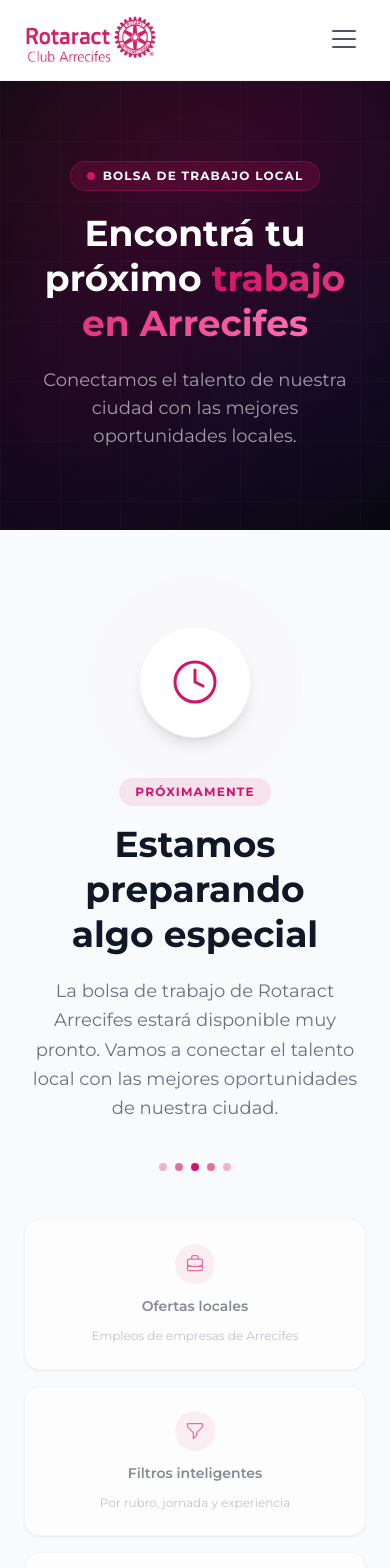
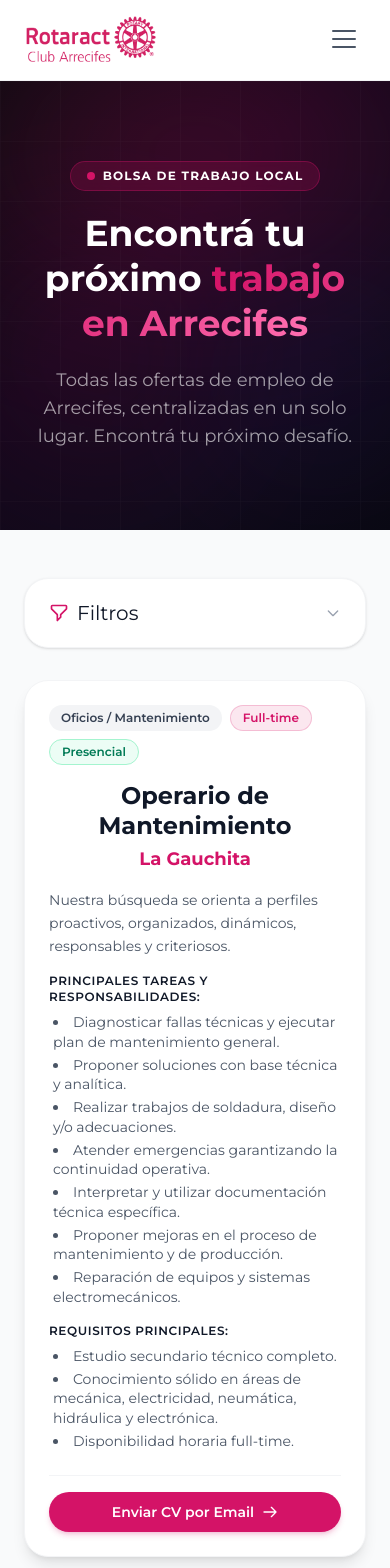
Before and after one commit to valentinomaseda/rotaract-arrecifes, a React (Vite) app: page /empleos in a window 390 px wide. Shown: the top 1568 px of the page. Built offline with nearby package versions, Linux system fonts and the light colour scheme.

Commit message:
content: Subir operario de mantenimiento- La gauchita. Pequenia modificacion de contenido en el titulo

```diff
--- a/src/data/jobsData.js
+++ b/src/data/jobsData.js
@@ -1,56 +1,28 @@
 export const jobsData = [
   {
-    id: 'job-001',
-    title: 'Vendedor/a de Salón',
-    company: 'Comercio Céntrico',
-    category: 'Comercio / Ventas',
+    id: 'job-004',
+    title: 'Operario de Mantenimiento',
+    company: 'La Gauchita',
+    category: 'Oficios / Mantenimiento',
     type: 'Full-time',
-    experience: 'Sin experiencia / Primer Empleo',
-    modality: 'Presencial',
-    description: 'Buscamos persona proactiva para atención al público, reposición de mercadería y control de stock. Buen clima laboral y oportunidades de crecimiento.',
-    requirements: [
-      'Secundario completo',
-      'Buena predisposición y trato con el público',
-      'Disponibilidad para trabajar sábados por la mañana',
-    ],
-    schedule: 'Lunes a Viernes de 8:30 a 12:30 y de 16:30 a 20:30 hs. Sábados medio día.',
-    applyVia: 'mailto:cv@ejemplo.com',
-    deadline: '2026-09-15',
-  },
-  {
-    id: 'job-002',
-    title: 'Administrativo/a Contable',
-    company: 'Empresa Agropecuaria local',
-    category: 'Administración / Oficina',
-    type: 'Part-time',
     experience: 'Con experiencia previa',
     modality: 'Presencial',
-    description: 'Tareas de carga de comprobantes, conciliaciones bancarias, atención telefónica y soporte general a la administración.',
+    description: 'Nuestra búsqueda se orienta a perfiles proactivos, organizados, dinámicos, responsables y criteriosos.',
+    responsibilities: [
+      'Diagnosticar fallas técnicas y ejecutar plan de mantenimiento general.',
+      'Proponer soluciones con base técnica y analítica.',
+      'Realizar trabajos de soldadura, diseño y/o adecuaciones.',
+      'Atender emergencias garantizando la continuidad operativa.',
+      'Interpretar y utilizar documentación técnica específica.',
+      'Proponer mejoras en el proceso de mantenimiento y de producción.',
+      'Reparación de equipos y sistemas electromecánicos.'
+    ],
     requirements: [
-      'Estudiante de ciencias económicas o carreras afines (no excluyente)',
-      'Experiencia mínima de 1 año en posiciones similares',
-      'Manejo de paquete Office (Excel excluyente)',
+      'Estudio secundario técnico completo.',
+      'Conocimiento sólido en áreas de mecánica, electricidad, neumática, hidráulica y electrónica.',
+      'Disponibilidad horaria full-time.'
     ],
-    schedule: 'Lunes a Viernes de 8:00 a 12:00 hs.',
-    applyVia: 'https://wa.me/5492478513553', // Example phone
-    deadline: '2026-08-30',
-  },
-  {
-    id: 'job-003',
-    title: 'Desarrollador/a Web Frontend',
-    company: 'Agencia de Marketing Digital',
-    category: 'Tecnología / Diseño',
-    type: 'Full-time',
-    experience: 'Junior / Semi-Senior',
-    modality: 'Remoto',
-    description: 'Sumate a nuestro equipo para maquetar sitios web y crear interfaces dinámicas para clientes locales y de la zona.',
-    requirements: [
-      'Conocimientos sólidos en HTML, CSS, JavaScript (React es un plus)',
-      'Capacidad para trabajar de forma autónoma',
-      'Se valora portfolio de proyectos previos',
-    ],
-    schedule: 'Horario flexible (orientado a objetivos)',
-    applyVia: 'mailto:rrhh@agenciaejemplo.com',
-    deadline: '2026-09-10',
+    schedule: 'Full-time',
+    applyVia: 'mailto:rrhh@lagauchita.com',
   }
 ];
--- a/src/features/jobs/JobCard.jsx
+++ b/src/features/jobs/JobCard.jsx
@@ -20,11 +20,11 @@ export const JobCard = ({ job }) => {
       </div>
 
       {/* Título y Empresa */}
-      <div className="mb-4">
+      <div className="mb-4 text-center">
         <h3 className="font-garet text-2xl text-gray-900 mb-1 leading-tight">
           {job.title}
         </h3>
-        <p className="font-montserrat text-sm font-medium text-gray-500">
+        <p className="font-montserrat text-lg font-bold text-cranberry">
           {job.company}
         </p>
       </div>
@@ -34,6 +34,19 @@ export const JobCard = ({ job }) => {
         <p className="font-montserrat text-gray-600 text-sm leading-relaxed">
           {job.description}
         </p>
+
+        {job.responsibilities && job.responsibilities.length > 0 && (
+          <div>
+            <h4 className="font-montserrat text-xs font-semibold text-gray-900 uppercase tracking-wider mb-2">
+              Principales tareas y responsabilidades:
+            </h4>
+            <ul className="list-disc list-inside font-montserrat text-sm text-gray-600 space-y-1">
+              {job.responsibilities.map((resp, index) => (
+                <li key={index} className="pl-1 leading-snug">{resp}</li>
+              ))}
+            </ul>
+          </div>
+        )}
 
         {job.requirements && job.requirements.length > 0 && (
           <div>
@@ -48,32 +61,10 @@ export const JobCard = ({ job }) => {
           </div>
         )}
 
-        {/* Info adicional rápida */}
-        <div className="pt-4 mt-4 border-t border-gray-100 grid grid-cols-1 gap-2">
-          <div className="flex items-start gap-2">
-            <svg className="w-4 h-4 text-gray-400 mt-0.5 shrink-0" fill="none" stroke="currentColor" viewBox="0 0 24 24" aria-hidden="true">
-              <path strokeLinecap="round" strokeLinejoin="round" strokeWidth={2} d="M12 8v4l3 3m6-3a9 9 0 11-18 0 9 9 0 0118 0z" />
-            </svg>
-            <span className="font-montserrat text-xs text-gray-500 leading-tight">
-              {job.schedule}
-            </span>
-          </div>
-          <div className="flex items-start gap-2">
-            <svg className="w-4 h-4 text-gray-400 mt-0.5 shrink-0" fill="none" stroke="currentColor" viewBox="0 0 24 24" aria-hidden="true">
-              <path strokeLinecap="round" strokeLinejoin="round" strokeWidth={2} d="M21 13.255A23.931 23.931 0 0112 15c-3.183 0-6.22-.62-9-1.745M16 6V4a2 2 0 00-2-2h-4a2 2 0 00-2 2v2m4 6h.01M5 20h14a2 2 0 002-2V8a2 2 0 00-2-2H5a2 2 0 00-2 2v10a2 2 0 002 2z" />
-            </svg>
-            <span className="font-montserrat text-xs text-gray-500 leading-tight">
-              Exp: {job.experience}
-            </span>
-          </div>
-        </div>
       </div>
 
       {/* Footer / CTA */}
-      <div className="mt-6 pt-4 flex flex-col sm:flex-row items-center justify-between gap-4 border-t border-gray-100">
-        <span className="font-montserrat text-xs text-gray-400">
-          Cierra: {new Date(job.deadline).toLocaleDateString('es-AR')}
-        </span>
+      <div className="mt-6 pt-4 flex flex-col sm:flex-row items-center justify-end gap-4 border-t border-gray-100">
         <a
           href={job.applyVia}
           target="_blank"
--- a/src/features/jobs/JobsPage.jsx
+++ b/src/features/jobs/JobsPage.jsx
@@ -1,6 +1,21 @@
-import React from 'react';
+import React, { useState, useMemo } from 'react';
+import { JobCard } from './JobCard';
+import { jobsData } from '../../data/jobsData';
 
 export const JobsPage = () => {
+  const [selectedCategory, setSelectedCategory] = useState('Todas');
+  const [selectedType, setSelectedType] = useState('Todos');
+
+  const categories = ['Todas', ...Array.from(new Set(jobsData.map(j => j.category)))];
+  const types = ['Todos', ...Array.from(new Set(jobsData.map(j => j.type)))];
+
+  const filteredJobs = useMemo(() => {
+    return jobsData.filter(job => {
+      const matchCategory = selectedCategory === 'Todas' || job.category === selectedCategory;
+      const matchType = selectedType === 'Todos' || job.type === selectedType;
+      return matchCategory && matchType;
+    });
+  }, [selectedCategory, selectedType]);
   return (
     <div className="bg-gray-50 min-h-screen">
 
@@ -50,102 +65,35 @@ export const JobsPage = () => {
             }}>trabajo en Arrecifes</span>
           </h1>
           <p className="font-montserrat text-lg md:text-xl text-white/60 max-w-2xl mx-auto">
-            Conectamos el talento de nuestra ciudad con las mejores oportunidades locales.
+            Todas las ofertas de empleo de Arrecifes, centralizadas en un solo lugar. Encontrá tu próximo desafío.
           </p>
         </div>
       </section>
 
-      {/* ── Coming Soon ── */}
-      <div className="max-w-3xl mx-auto px-6 py-24 flex flex-col items-center text-center">
-
-        {/* Animated icon */}
-        <div className="relative mb-10">
-          {/* Outer pulsing ring */}
-          <span
-            className="absolute inset-0 rounded-full bg-cranberry/10 animate-ping"
-            style={{ animationDuration: '2.4s' }}
-            aria-hidden="true"
+      {/* ── Jobs Section ── */}
+      <div className="max-w-7xl mx-auto px-6 py-12 lg:py-20 flex flex-col lg:flex-row gap-8">
+        <aside className="w-full lg:w-1/4">
+          <FilterSidebar
+            categories={categories}
+            types={types}
+            selectedCategory={selectedCategory}
+            selectedType={selectedType}
+            setSelectedCategory={setSelectedCategory}
+            setSelectedType={setSelectedType}
           />
-          <div className="relative w-28 h-28 rounded-full bg-white border border-gray-100 shadow-lg flex items-center justify-center">
-            <svg
-              className="w-12 h-12 text-cranberry"
-              fill="none"
-              stroke="currentColor"
-              viewBox="0 0 24 24"
-              aria-hidden="true"
-            >
-              <path
-                strokeLinecap="round"
-                strokeLinejoin="round"
-                strokeWidth={1.5}
-                d="M12 6v6l4 2m6-2a10 10 0 11-20 0 10 10 0 0120 0z"
-              />
-            </svg>
+        </aside>
+        <main className="w-full lg:w-3/4">
+          <div className="grid grid-cols-1 md:grid-cols-2 gap-6">
+            {filteredJobs.map(job => (
+              <JobCard key={job.id} job={job} />
+            ))}
           </div>
-        </div>
-
-        {/* Badge */}
-        <span className="inline-block mb-4 px-4 py-1.5 rounded-full text-xs font-montserrat font-bold tracking-widest uppercase bg-cranberry/10 text-cranberry">
-          Próximamente
-        </span>
-
-        <h2 className="font-garet text-4xl md:text-5xl text-gray-900 mb-5 leading-tight">
-          Estamos preparando<br />algo especial
-        </h2>
-
-        <p className="font-montserrat text-gray-500 text-lg max-w-xl leading-relaxed">
-          La bolsa de trabajo de Rotaract Arrecifes estará disponible muy pronto.
-          Vamos a conectar el talento local con las mejores oportunidades de nuestra ciudad.
-        </p>
-
-        {/* Divider dots */}
-        <div className="flex gap-2 mt-10 mb-10" aria-hidden="true">
-          <span className="w-2 h-2 rounded-full bg-cranberry/30" />
-          <span className="w-2 h-2 rounded-full bg-cranberry/60" />
-          <span className="w-2 h-2 rounded-full bg-cranberry" />
-          <span className="w-2 h-2 rounded-full bg-cranberry/60" />
-          <span className="w-2 h-2 rounded-full bg-cranberry/30" />
-        </div>
-
-        {/* Feature preview cards */}
-        <div className="grid grid-cols-1 sm:grid-cols-3 gap-4 w-full mt-2">
-          {[
-            {
-              icon: (
-                <path strokeLinecap="round" strokeLinejoin="round" strokeWidth={1.5} d="M21 13.255A23.931 23.931 0 0112 15c-3.183 0-6.22-.62-9-1.745M16 6V4a2 2 0 00-2-2h-4a2 2 0 00-2 2v2m4 6h.01M5 20h14a2 2 0 002-2V8a2 2 0 00-2-2H5a2 2 0 00-2 2v10a2 2 0 002 2z" />
-              ),
-              label: 'Ofertas locales',
-              desc: 'Empleos de empresas de Arrecifes',
-            },
-            {
-              icon: (
-                <path strokeLinecap="round" strokeLinejoin="round" strokeWidth={1.5} d="M3 4a1 1 0 011-1h16a1 1 0 011 1v2.586a1 1 0 01-.293.707l-6.414 6.414a1 1 0 00-.293.707V17l-4 4v-6.586a1 1 0 00-.293-.707L3.293 7.293A1 1 0 013 6.586V4z" />
-              ),
-              label: 'Filtros inteligentes',
-              desc: 'Por rubro, jornada y experiencia',
-            },
-            {
-              icon: (
-                <path strokeLinecap="round" strokeLinejoin="round" strokeWidth={1.5} d="M15 17h5l-1.405-1.405A2.032 2.032 0 0118 14.158V11a6.002 6.002 0 00-4-5.659V5a2 2 0 10-4 0v.341C7.67 6.165 6 8.388 6 11v3.159c0 .538-.214 1.055-.595 1.436L4 17h5m6 0v1a3 3 0 11-6 0v-1m6 0H9" />
-              ),
-              label: 'Alertas de empleo',
-              desc: 'Notificaciones de nuevas búsquedas',
-            },
-          ].map(({ icon, label, desc }) => (
-            <div
-              key={label}
-              className="bg-white rounded-2xl border border-gray-100 shadow-sm p-6 flex flex-col items-center gap-3 opacity-60"
-            >
-              <div className="w-10 h-10 rounded-full bg-cranberry/10 flex items-center justify-center">
-                <svg className="w-5 h-5 text-cranberry" fill="none" stroke="currentColor" viewBox="0 0 24 24" aria-hidden="true">
-                  {icon}
-                </svg>
-              </div>
-              <p className="font-montserrat font-semibold text-gray-700 text-sm">{label}</p>
-              <p className="font-montserrat text-gray-400 text-xs leading-snug">{desc}</p>
-            </div>
-          ))}
-        </div>
+          {filteredJobs.length === 0 && (
+             <div className="text-center py-20 bg-white rounded-3xl border border-gray-100 mt-6">
+               <p className="text-gray-500 font-montserrat">No se encontraron trabajos con los filtros seleccionados.</p>
+             </div>
+          )}
+        </main>
       </div>
     </div>
   );
@@ -211,16 +159,15 @@ const FilterGroup = ({ title, children }) => {
    Desktop (lg+): always open, no toggle shown.
 ───────────────────────────────────────────────────────────── */
 const FilterSidebar = ({
-  categories, types, experiences,
-  selectedCategory, selectedType, selectedExperience,
-  setSelectedCategory, setSelectedType, setSelectedExperience,
+  categories, types,
+  selectedCategory, selectedType,
+  setSelectedCategory, setSelectedType,
 }) => {
   const [panelOpen, setPanelOpen] = useState(false);
 
   const activeCount =
     (selectedCategory !== 'Todas' ? 1 : 0) +
-    (selectedType !== 'Todos' ? 1 : 0) +
-    (selectedExperience !== 'Todos' ? 1 : 0);
+    (selectedType !== 'Todos' ? 1 : 0);
   const hasActive = activeCount > 0;
 
   return (
@@ -299,26 +246,7 @@ const FilterSidebar = ({
             </div>
           </FilterGroup>
 
-          {/* Experiencia */}
-          <FilterGroup title="Experiencia">
-            <div className="space-y-2">
-              {experiences.map(exp => (
-                <label key={exp} className="flex items-center gap-3 cursor-pointer group">
-                  <input
-                    type="radio"
-                    name="experience"
-                    value={exp}
-                    checked={selectedExperience === exp}
-                    onChange={(e) => setSelectedExperience(e.target.value)}
-                    className="w-4 h-4 text-cranberry border-gray-300 focus:ring-cranberry"
-                  />
-                  <span className={`text-sm font-montserrat ${selectedExperience === exp ? 'text-gray-900 font-medium' : 'text-gray-600 group-hover:text-gray-900'}`}>
-                    {exp}
-                  </span>
-                </label>
-              ))}
-            </div>
-          </FilterGroup>
+
 
           {/* Limpiar filtros */}
           {hasActive && (
@@ -327,7 +255,6 @@ const FilterSidebar = ({
                 onClick={() => {
                   setSelectedCategory('Todas');
                   setSelectedType('Todos');
-                  setSelectedExperience('Todos');
                 }}
                 className="w-full py-2 px-4 border border-gray-200 text-gray-600 rounded-lg text-sm font-montserrat font-medium hover:bg-gray-50 transition-colors"
               >
```
